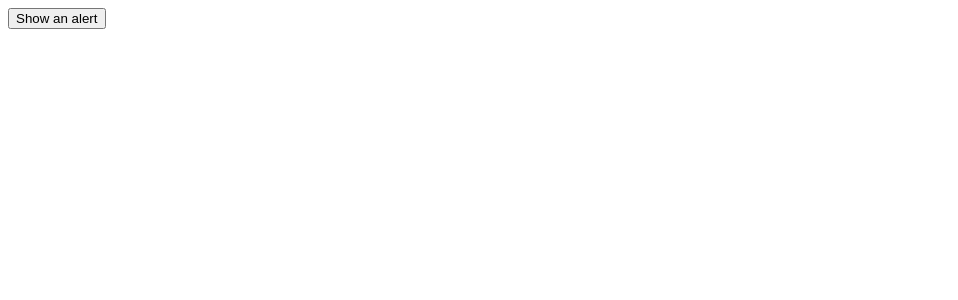
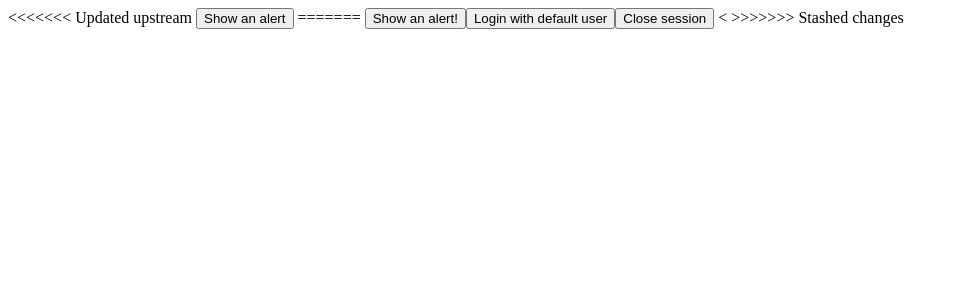
Before and after one commit to laa21other/angularTestingGit2Example, an Angular app: page / in a window 1280 px wide. Shown: the top 300 px of the page, without its empty margins (0-958 px from the left). Built offline with nearby package versions, Linux system fonts and the light colour scheme.

Commit message:
adding some functionality

```diff
--- a/src/app/app.component.html
+++ b/src/app/app.component.html
@@ -1 +1,11 @@
+<<<<<<< Updated upstream
 <button type="button" (click)="showAlert()">Show an alert</button>
+=======
+<button type="button" (click)="showAlert">Show an alert!</button>
+
+<button type="button" (click)="login()">Login with default user</button>
+
+<button type="button" (click)="closeSession()">Close session</button>
+
+<
+>>>>>>> Stashed changes
--- a/src/app/app.component.ts
+++ b/src/app/app.component.ts
@@ -7,9 +7,31 @@ import { Component } from '@angular/core';
 })
 export class AppComponent {
   title = 'project1';
+  YES_SESSION = "Hello $username";
+  NO_SESSION = "Please, log in";
+  username = "";
+  testUsername = "Anon"
+  textLogged = "";
+
+
 
   showAlert(){
 
     alert("this is an alert");
   }
+
+  login(){
+
+    this.textLogged = this.YES_SESSION.replace("$username",this.testUsername);
+
+
+  }
+
+  closeSession(){
+
+    this.textLogged = this.NO_SESSION;
+
+  }
+
+
 }
```
